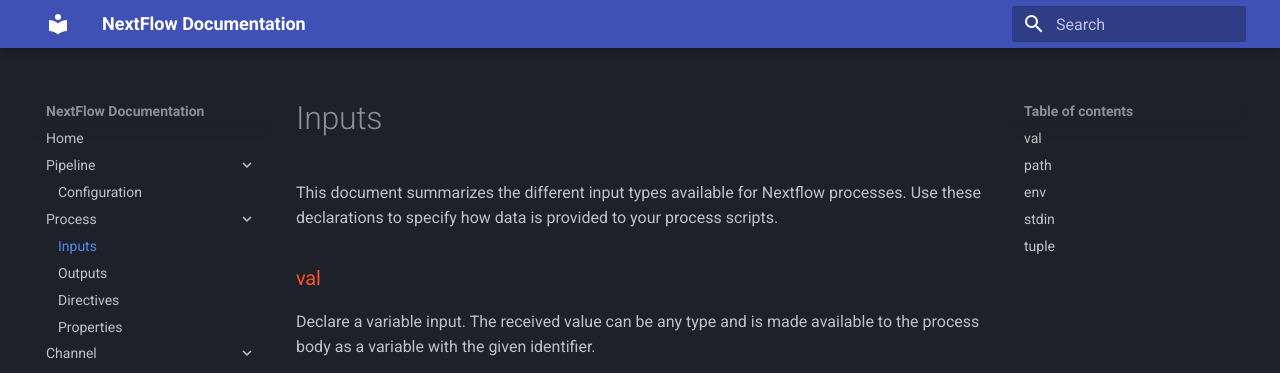
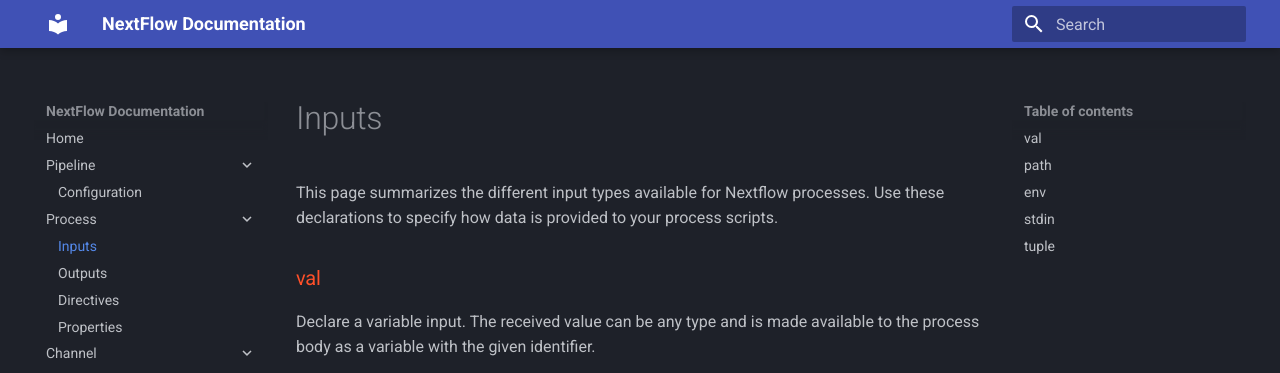
Before and after one commit to Shians/Nextflow-docs, an MkDocs documentation site: the page built from docs/Inputs.md, in a window 1280 px wide and 900 px high. Shown: the top 373 px of the window. Built offline with MkDocs 1.6.1 and Material for MkDocs 9.7.7, drawn with Linux system fonts in a browser that asks for light colours.

Commit message:
Updated from document to pages

```diff
--- a/docs/Inputs.md
+++ b/docs/Inputs.md
@@ -1,6 +1,6 @@
 # Inputs
 
-This document summarizes the different input types available for Nextflow processes. Use these declarations to specify how data is provided to your process scripts.
+This page summarizes the different input types available for Nextflow processes. Use these declarations to specify how data is provided to your process scripts.
 
 ### val
 
```
Also changed, not shown: docs/Outputs.md (+1 -1 lines), site/Inputs/index.html, site/Outputs/index.html, site/search/search_index.json.
